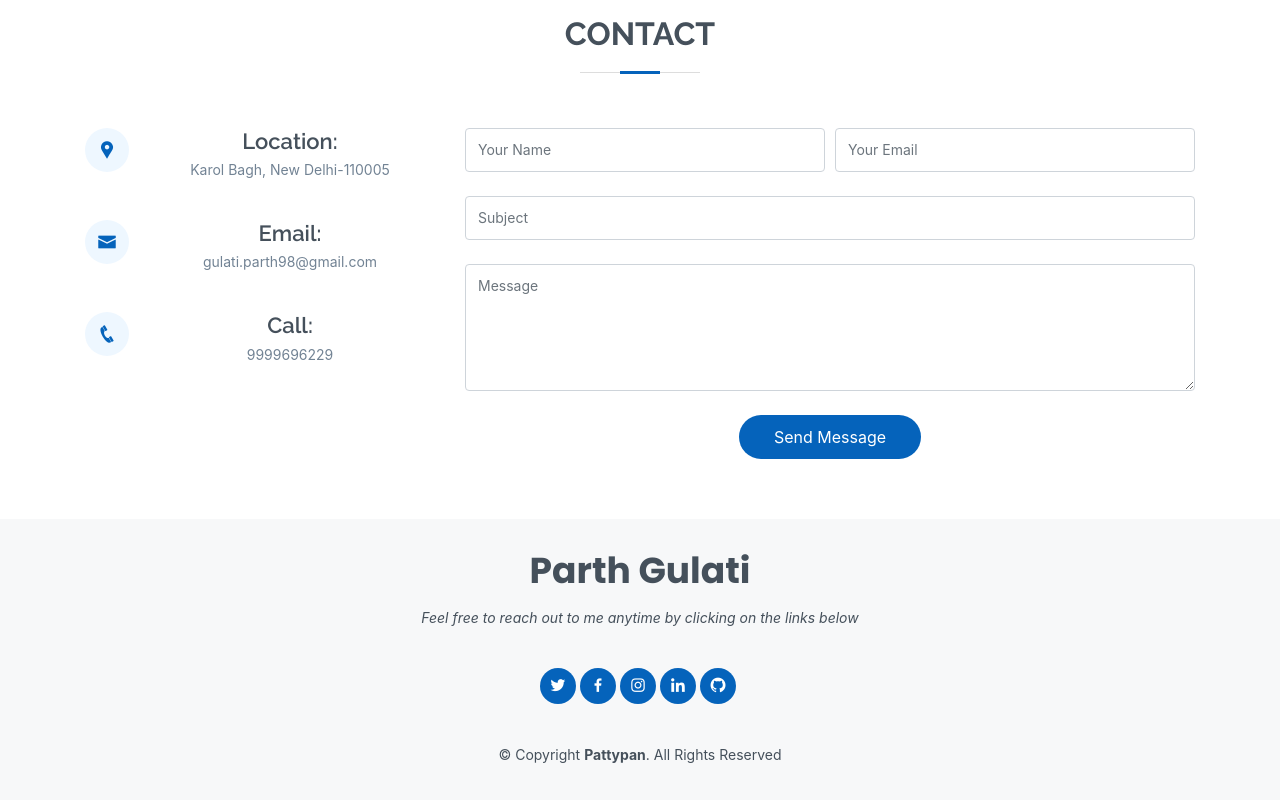
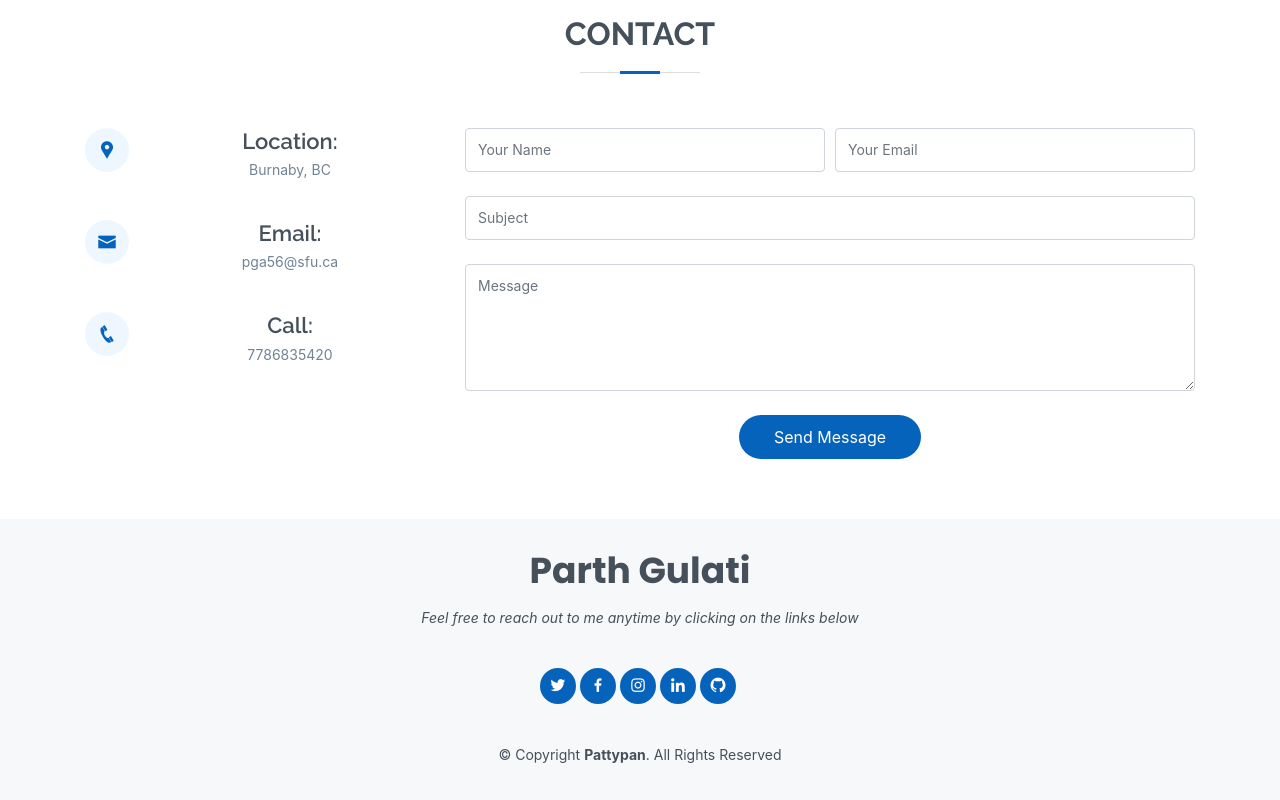
Before and after one commit to parth-gulati/parthgulati, a React (Create React App) app: page / in a window 1280 px wide. Shown: the part 4457-5257 px from the top of the page. Built offline with nearby package versions, Linux system fonts and the light colour scheme.

Commit message:
Removing unnecessary information and updating old information

```diff
--- a/src/ResumeData.js
+++ b/src/ResumeData.js
@@ -172,9 +172,9 @@ let portfolioData = {
 
 let contactData = {
   name: "Parth Gulati",
-  email: "gulati.parth98@gmail.com",
-  location: "Karol Bagh, New Delhi-110005",
-  phone: "9999696229",
+  email: "pga56@sfu.ca",
+  location: "Burnaby, BC",
+  phone: "7786835420",
 };
 
 let resumeFullData = {
```
